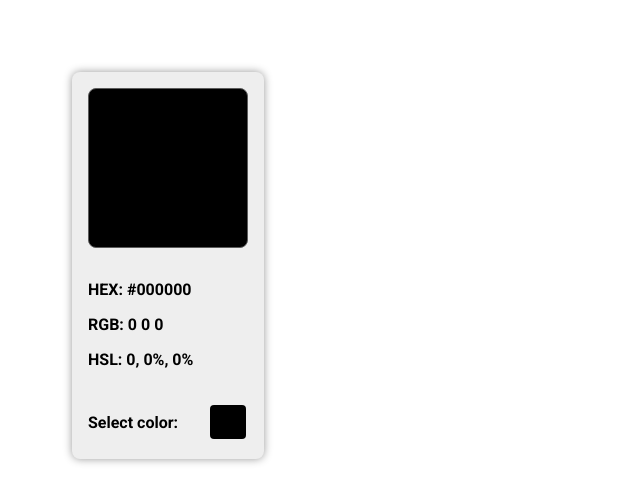
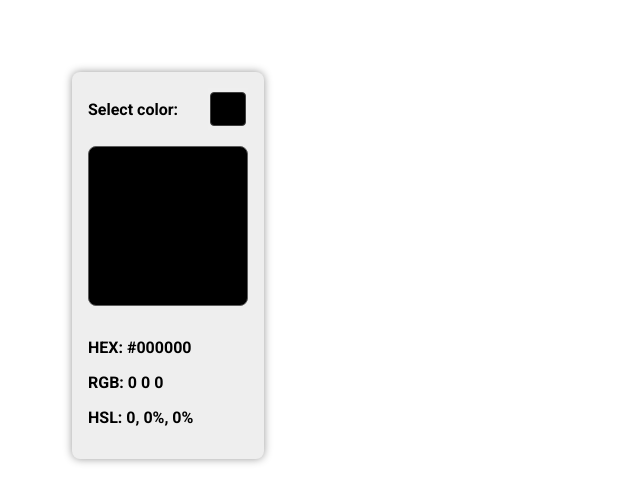
Before and after one commit to relcnob/color-picker-exercise, a plain HTML site: page index.html in a window 1280 px wide. Shown: the whole page, without its empty margins (0-640 px from the left). Drawn offline with Linux system fonts and the light colour scheme.

Commit message:
small cleanup

```diff
--- a/index.html
+++ b/index.html
@@ -10,16 +10,16 @@
   <body>
     <div class="color-picker-wrapper">
       <div class="color-details">
+        <div class="input-wrapper">
+          <label for="colorpicker">Select color:</label>
+          <input type="color" id="colorpicker" />
+        </div>
         <span class="colorbox"></span>
         <div>
           <p id="hex-value">placeholder</p>
           <p id="rgb-value">placeholder</p>
           <p id="hsl-value">placeholder</p>
         </div>
-        <div class="input-wrapper">
-          <label for="colorpicker">Select color:</label>
-          <input type="color" id="colorpicker" />
-        </div>
       </div>
     </div>
     <script src="script.js"></script>
--- a/script.js
+++ b/script.js
@@ -1,6 +1,8 @@
 "uses strict";
+// showColor();
+document.querySelector("input").addEventListener("input", showColor);
+
 showColor();
-document.querySelector("input").addEventListener("input", showColor);
 
 function showColor() {
   // HEX
--- a/style.css
+++ b/style.css
@@ -43,12 +43,13 @@ body {
   width: 40px;
   padding: 0;
   cursor: pointer;
-  background-color: transparent;
+  /* background-color: transparent; */
 }
 
 #colorpicker::-webkit-color-swatch {
   border-radius: 0.25rem;
   border: none;
+  border: solid 1px rgb(63, 63, 63);
 }
 
 .color-picker-wrapper {
```
